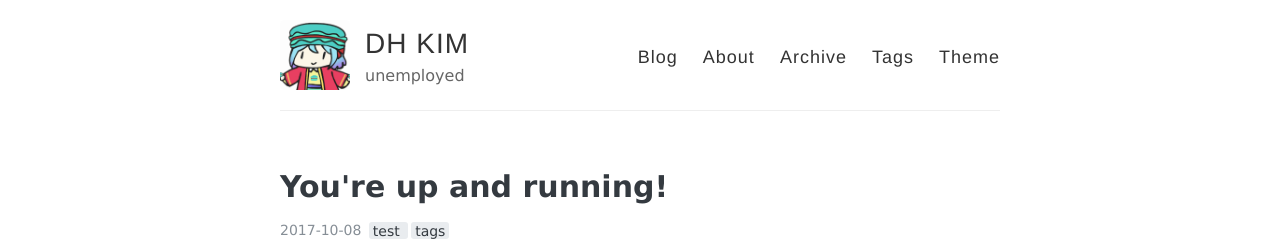
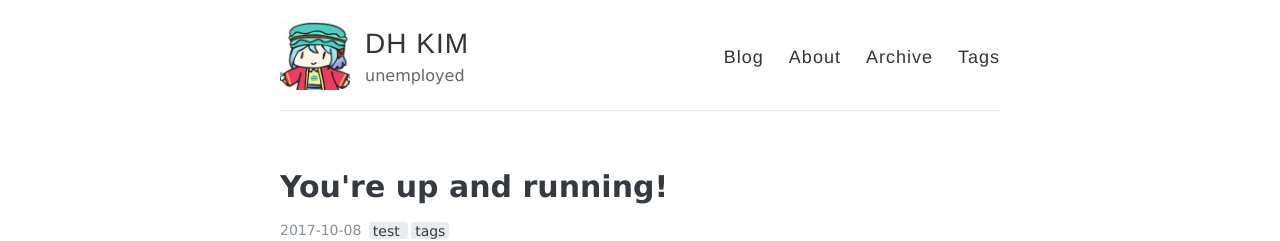
Before and after one commit to qawsed6518/qawsed6518.github.io, a Jekyll site: the page built from index.html, in a window 1280 px wide. Shown: the top 241 px of the page. Built offline with Jekyll 4.4.1, drawn with Linux system fonts in a browser that asks for light colours; the list of posts is cut into pages by our own code.

Commit message:
Update _config.yml

```diff
--- a/_config.yml
+++ b/_config.yml
@@ -28,8 +28,7 @@ navigation:
     url: /archive
   - name: Tags
     url: /tags
-  - name: Theme
-    url: https://github.com/qawsed6518/qawsed6518.github.io
+
 
 # Pagination
 paginate: 10
```
